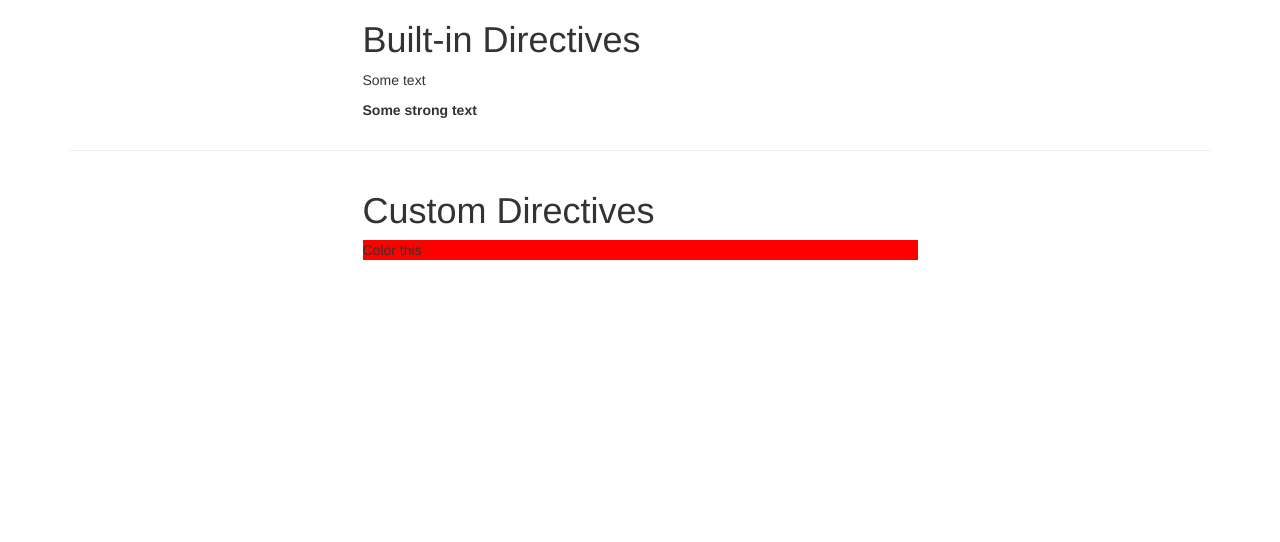
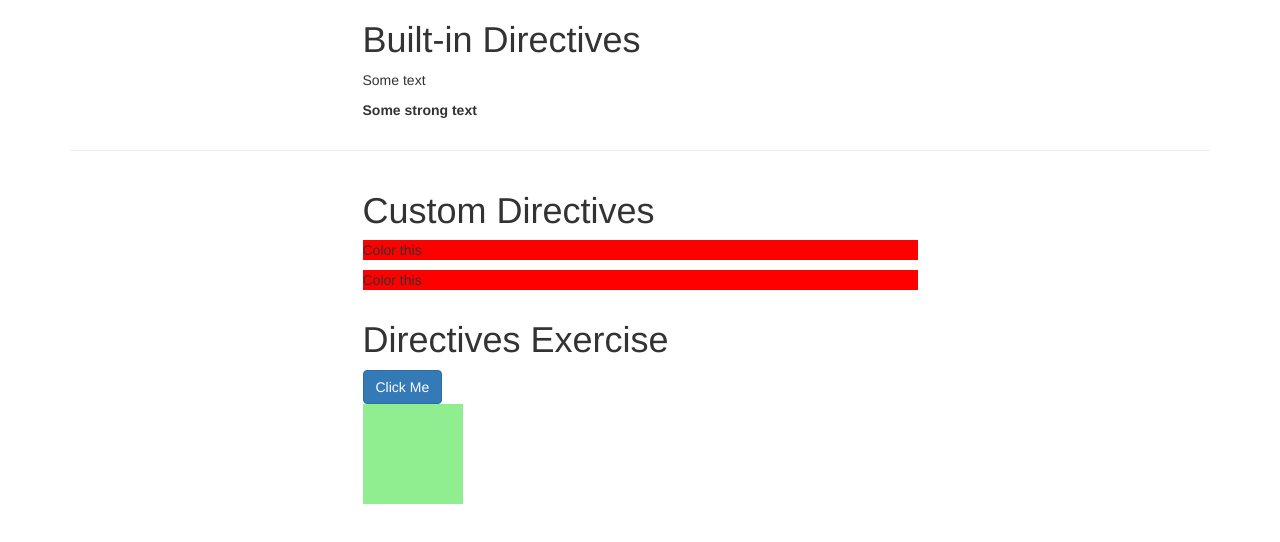
Before and after one commit to Julia-Volkova/Vue-example, a Vue app in the folder vue-cli/: page / in a window 1280 px wide. Shown: the top 542 px of the page. Built offline with nearby package versions, Linux system fonts and the light colour scheme; a web font is replaced by a local one.

Commit message:
Create local custom directive

```diff
--- a/vue-cli/src/App.vue
+++ b/vue-cli/src/App.vue
@@ -12,14 +12,81 @@
     <div class="row">
       <div class="col-xs-12 col-sm-8 col-sm-offset-2 col-md-6 col-md-offset-3">
         <h1>Custom Directives</h1>
-       <p v-highlight:background.delayed="'red'">Color this</p>
+        <p v-highlight:background.delayed="'red'">Color this</p>
+        <p v-local-highlight:background.delayed.blink="{mainColor: 'red', secondColor: 'green', delay: 500}">Color this</p>
+      </div>
+    </div>
+
+    <div class="row">
+      <div class="col-xs-12 col-sm-8 col-sm-offset-2 col-md-6 col-md-offset-3">
+        <h1>Directives Exercise</h1>
+        <button v-customOn:click="clicked" class="btn btn-primary">Click Me</button>
+        <div
+          style="width: 100px; height: 100px; background-color: lightgreen;"
+          v-customOn:mouseenter="mouseEnter"
+          v-customOn:mouseleave="mouseLeave"></div>
       </div>
     </div>
   </div>
 </template>
 
 <script>
-  export default {}
+  export default {
+    directives: {
+      'local-highlight': {
+        bind(el, binding, vnode) {
+          var delay = 0;
+          if (binding.modifiers['delayed']) {
+            delay = 3000;
+          }
+          if (binding.modifiers['blink']) {
+            let mainColor = binding.value.mainColor;
+            let secondColor = binding.value.secondColor;
+            let currentColor = mainColor;
+            setTimeout(function () {
+              setInterval(function () {
+                currentColor == secondColor ? currentColor = mainColor : currentColor = secondColor;
+                if (binding.arg == 'background') {
+                  el.style.backgroundColor = currentColor;
+                } else {
+                  el.style.color = currentColor;
+                }
+              }, binding.value.delay);
+            }, delay);
+          } else {
+            setTimeout(function () {
+              if (binding.arg == 'background') {
+                el.style.backgroundColor = binding.value;
+              } else {
+                el.style.color = binding.value;
+              }
+            }, delay);
+          }
+        }
+      },
+      customOn: {
+        bind(el, binding) {
+//          el.onclick = function () {
+//            binding.value();
+//          }
+          const type = binding.arg;
+          const fn = binding.value;
+          el.addEventListener(type, fn);
+        }
+      }
+    },
+    methods: {
+      clicked() {
+        alert('I was clicked!');
+      },
+      mouseEnter() {
+        console.log('Mouse entered!');
+      },
+      mouseLeave() {
+        console.log('Mouse left!');
+      }
+    }
+  }
 </script>
 
 <style>
```
